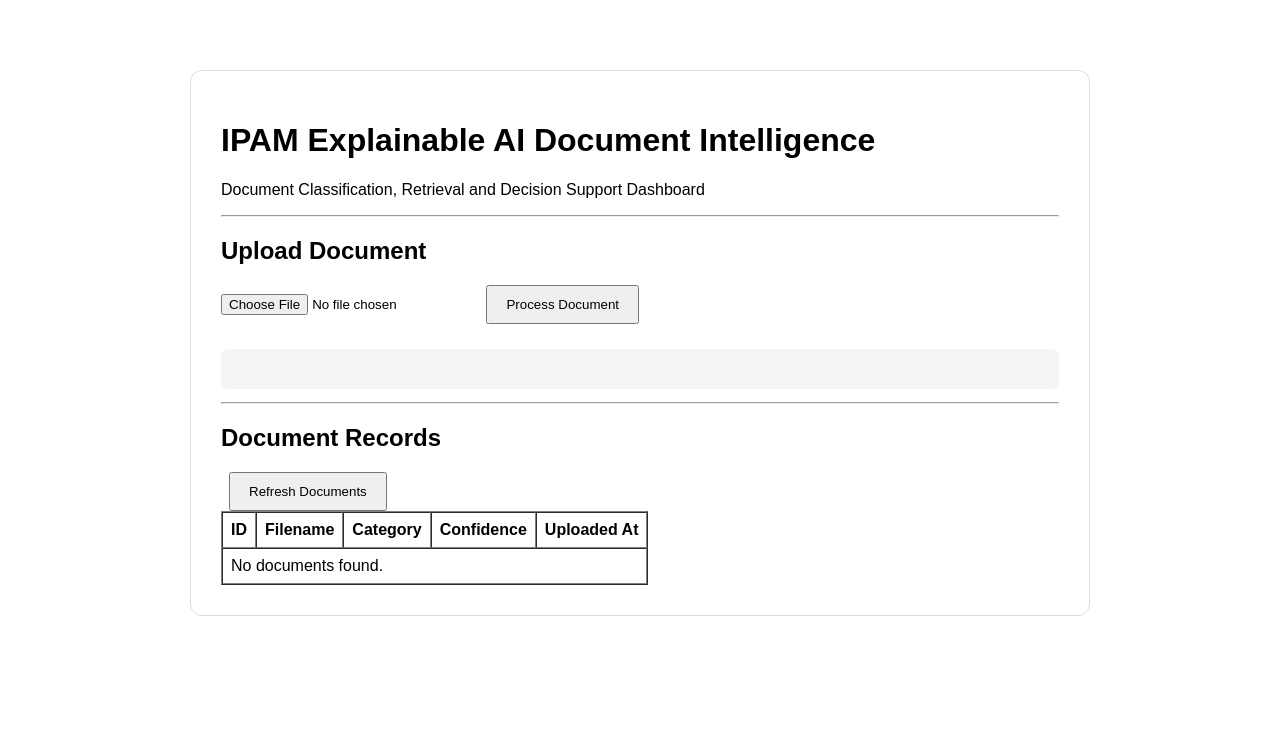
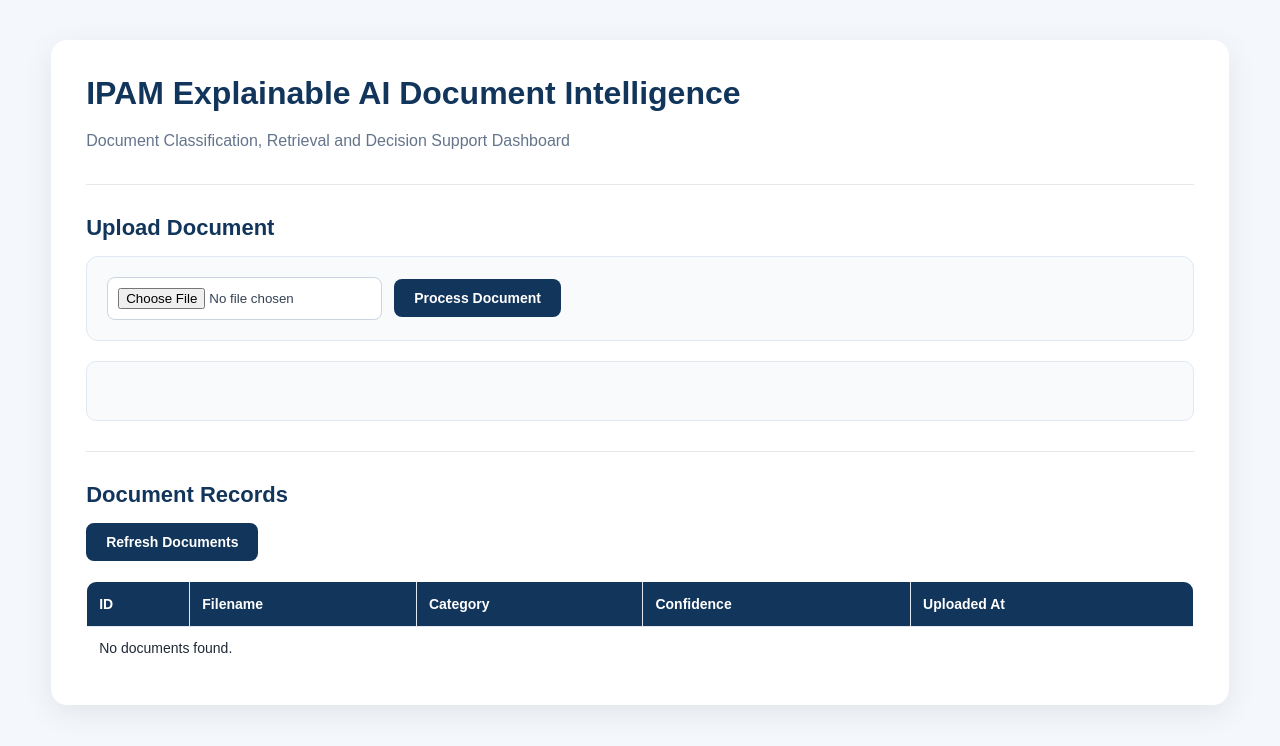
Before and after one commit to eddidepoetkenneh-ai/ipam-xai-document-intelligence, a FastAPI app: page / in a window 1280 px wide. Shown: the top 746 px of the page. Run offline with FastAPI, Linux system fonts and the light colour scheme; data that the repository does not hold is empty.

Commit message:
Improve dashboard styling and document table

```diff
--- a/static/style.css
+++ b/static/style.css
@@ -1 +1,193 @@
-body{font-family:Arial,sans-serif;max-width:900px;margin:50px auto;padding:20px}main{border:1px solid #ddd;border-radius:12px;padding:30px}button{padding:10px 18px;margin-left:8px}pre{white-space:pre-wrap;margin-top:25px;background:#f5f5f5;padding:20px;border-radius:8px}
+* {
+    box-sizing: border-box;
+}
+
+body {
+    margin: 0;
+    font-family: Arial, Helvetica, sans-serif;
+    background: #f4f7fb;
+    color: #1f2937;
+}
+
+/* Main application container */
+main {
+    width: 92%;
+    max-width: 1200px;
+    margin: 40px auto;
+    background: #ffffff;
+    padding: 35px;
+    border-radius: 16px;
+    box-shadow: 0 8px 30px rgba(0, 0, 0, 0.08);
+}
+
+/* Main heading */
+h1 {
+    margin-top: 0;
+    margin-bottom: 10px;
+    font-size: 32px;
+    color: #12355b;
+}
+
+/* Section headings */
+h2 {
+    margin-top: 30px;
+    margin-bottom: 15px;
+    color: #12355b;
+    font-size: 22px;
+}
+
+/* Paragraph */
+p {
+    color: #64748b;
+    font-size: 16px;
+    line-height: 1.6;
+}
+
+/* Horizontal lines */
+hr {
+    border: 0;
+    border-top: 1px solid #e5e7eb;
+    margin: 30px 0;
+}
+
+/* Upload form */
+#uploadForm {
+    display: flex;
+    align-items: center;
+    gap: 12px;
+    flex-wrap: wrap;
+    padding: 20px;
+    background: #f8fafc;
+    border: 1px solid #e2e8f0;
+    border-radius: 12px;
+}
+
+/* File input */
+input[type="file"] {
+    padding: 10px;
+    border: 1px solid #cbd5e1;
+    border-radius: 8px;
+    background: #ffffff;
+    color: #334155;
+}
+
+/* Buttons */
+button {
+    padding: 11px 20px;
+    border: none;
+    border-radius: 8px;
+    background: #12355b;
+    color: #ffffff;
+    font-size: 14px;
+    font-weight: 600;
+    cursor: pointer;
+    transition: 0.2s ease;
+}
+
+button:hover {
+    background: #0b2744;
+    transform: translateY(-1px);
+}
+
+/* Processing result */
+#result {
+    white-space: pre-wrap;
+    overflow-x: auto;
+    margin-top: 20px;
+    padding: 20px;
+    min-height: 60px;
+    background: #f8fafc;
+    border: 1px solid #e2e8f0;
+    border-radius: 10px;
+    font-family: Consolas, "Courier New", monospace;
+    font-size: 13px;
+    line-height: 1.6;
+}
+
+/* Document table wrapper effect */
+table {
+    width: 100%;
+    margin-top: 20px;
+    border-collapse: collapse;
+    background: #ffffff;
+    border: 1px solid #e2e8f0;
+    border-radius: 10px;
+    overflow: hidden;
+}
+
+/* Table header */
+thead {
+    background: #12355b;
+    color: #ffffff;
+}
+
+th {
+    padding: 14px 12px;
+    text-align: left;
+    font-size: 14px;
+    font-weight: 600;
+}
+
+/* Table cells */
+td {
+    padding: 13px 12px;
+    border-bottom: 1px solid #e5e7eb;
+    font-size: 14px;
+    vertical-align: top;
+}
+
+/* Alternating table rows */
+tbody tr:nth-child(even) {
+    background: #f8fafc;
+}
+
+/* Table hover */
+tbody tr:hover {
+    background: #eef4fa;
+}
+
+/* Filename column */
+td:nth-child(2) {
+    max-width: 400px;
+    word-break: break-word;
+}
+
+/* Category */
+td:nth-child(3) {
+    font-weight: 600;
+}
+
+/* Confidence */
+td:nth-child(4) {
+    font-weight: 600;
+}
+
+/* Responsive design for smaller screens */
+@media (max-width: 768px) {
+
+    main {
+        width: 96%;
+        margin: 20px auto;
+        padding: 20px;
+    }
+
+    h1 {
+        font-size: 25px;
+    }
+
+    #uploadForm {
+        flex-direction: column;
+        align-items: stretch;
+    }
+
+    input[type="file"],
+    button {
+        width: 100%;
+    }
+
+    table {
+        display: block;
+        overflow-x: auto;
+        white-space: nowrap;
+    }
+}
--- a/templates/index.html
+++ b/templates/index.html
@@ -117,21 +117,21 @@ async function loadDocuments() {
         return;
     }
 
-    documents.forEach(document => {
+    documents.forEach(item => {
 
-        const row = document.createElement("tr");
+    const row = document.createElement("tr");
 
-        row.innerHTML = `
-            <td>${document.id}</td>
-            <td>${document.filename}</td>
-            <td>${document.category}</td>
-            <td>${document.confidence}</td>
-            <td>${document.uploaded_at}</td>
-        `;
+    row.innerHTML = `
+        <td>${item.id}</td>
+        <td>${item.filename}</td>
+        <td>${item.category}</td>
+        <td>${item.confidence}</td>
+        <td>${item.uploaded_at}</td>
+    `;
 
-        table.appendChild(row);
+    table.appendChild(row);
 
-    });
+});
 }
 
 
```
